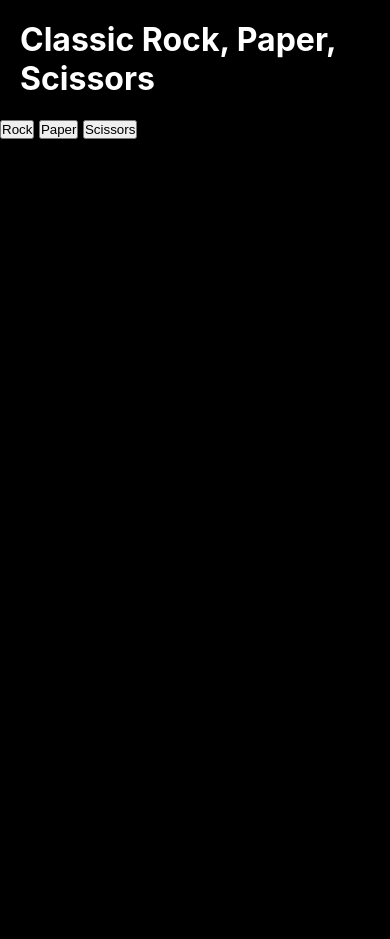
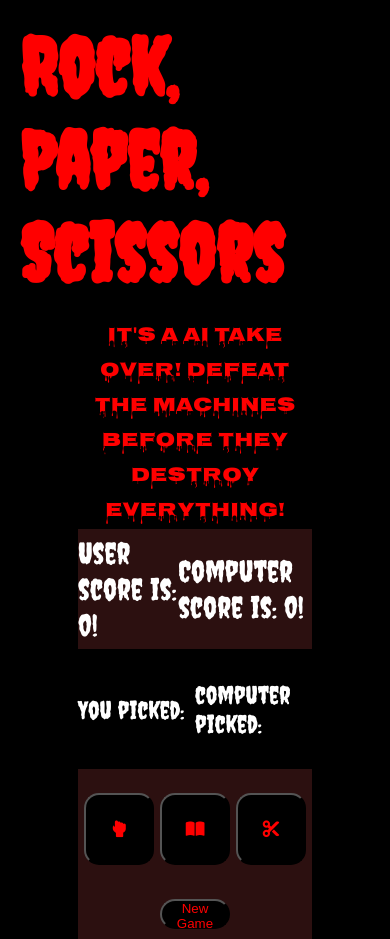
Before and after one commit to Lee-nkoana/rock-paper-scissor, a plain HTML site: page index.html in a window 390 px wide. Before the commit the page ends 864 px from the top, so only its background shows below. Drawn offline with nearby package versions, Linux system fonts and the light colour scheme.

Commit message:
UI changes, main design of game completed. Buttons are now responsive

```diff
--- a/index.html
+++ b/index.html
@@ -6,22 +6,40 @@
         <meta name="viewport" content="width=device-width, initial-scale=1.0">
         <link rel="stylesheet" href="style.css">
         <link rel="stylesheet" href="https://cdn.jsdelivr.net/npm/bootstrap-icons@1.10.5/font/bootstrap-icons.css">
+        <link rel="stylesheet" href="https://fonts.googleapis.com/css?family=Creepster">
+        <link rel="preconnect" href="https://fonts.googleapis.com">
+        <link rel="preconnect" href="https://fonts.gstatic.com" crossorigin>
+        <link href="https://fonts.googleapis.com/css2?family=Nosifer&display=swap" rel="stylesheet">
+        <script src="https://kit.fontawesome.com/d10563301d.js" crossorigin="anonymous"></script>
         <script src="script.js"></script>
         <title>Rock-paper-scissors</title>
     </head>
     <body>
         <div class="title">
-            <h1>Classic Rock, Paper, Scissors</h1>
+            <h1> Rock, Paper, Scissors</h1>
+        </div>
+        <div class="intro">
+            It's a AI take over! Defeat the machines before they destroy everything!
+        </div>
+        <div id="scoreBox">
+            <div>User score is: <span id="userScore">0</span>!</div>
+            <div>Computer score is: <span id="compScore">0</span>!</div>
         </div>
         <div class="game_box">
-            <div id="userPicks">
-                <button id="btnRock" >Rock</button>
-                <button id="btnPaper" >Paper</button>
-                <button id="btnScissors" >Scissors</button>
+            <div class="userPick_disp">
+                You picked: <span id="user_data"> </span>
             </div>
             <div id="compPicks">
-
+                computer picked: <span id="comp_data"> </span>
             </div>
+        </div>
+        <div id="userPicks">
+            <button id="btnRock" ><i class="fa-solid fa-hand-back-fist fa-lg"></i></i></button>
+            <button id="btnPaper" ><i class="fa-solid fa-book-open fa-lg"></i></i></button>
+            <button id="btnScissors" ><i class="fa-solid fa-scissors fa-lg"></i></i></button>
+        </div>
+        <div class="genCont">
+            <button id="btnNewGame">New Game</button>
         </div>
     </body>
 </html>
--- a/script.js
+++ b/script.js
@@ -2,6 +2,8 @@ const options = ["rock", "paper", "scissors"];
 
 let userScore = 0;
 let computerScore = 0;
+
+let msgWinner = "";
 
 function getComputerChoice(){
     return options[(Math.floor(Math.random() * options.length))];
@@ -45,8 +47,13 @@ function playRound(playerPick){
         console.log("user gets a point");
     }
 
-    console.log("user score is: " + userScore);
-    console.log("computer score is: " + computerScore);
+    //displaying the user and computer scores
+    document.getElementById('userScore').textContent = `${userScore}`;
+    document.getElementById('compScore').textContent = `${computerScore}`;
+
+    //displaying user and computer picks
+    document.getElementById('user_data').textContent = ` ${usersChoice} `;
+    document.getElementById('comp_data').textContent = ` ${computerChoice} `;
 
     return computerChoice;
 
@@ -63,14 +70,20 @@ document.addEventListener('DOMContentLoaded', function(){
     document.querySelector('#btnScissors').onclick = ()=>{
         playRound('scissors');
     };
+    document.querySelector('#btnNewGame').onclick = () =>{
+        newGame();
+    }
+    Game();
 })
 
 function Game(){
     if(userScore = 5){
-    console.log("Congratulations! You win!");
+    msgWinner = "Congratulations! You win!";
+    newGame();
     }
     else if(computerScore = 5){
-    console.log("Game over! Computer wins!");
+    msgWinner = "Game over! Computer wins!";
+    newGame();
     }
 }
 
@@ -79,4 +92,13 @@ Game();
 function newGame(){
     userScore = 0;
     computerScore = 0;
+
+     //displaying the user and computer scores
+     document.getElementById('userScore').textContent = `${userScore}`;
+     document.getElementById('compScore').textContent = `${computerScore}`;
+
+      //displaying user and computer picks
+    document.getElementById('user_data').textContent = " ";
+    document.getElementById('comp_data').textContent = " ";
+
 }
--- a/style.css
+++ b/style.css
@@ -1,5 +1,5 @@
 body{
-    font-family: -apple-system, BlinkMacSystemFont, 'Segoe UI', Roboto, Oxygen, Ubuntu, Cantarell, 'Open Sans', 'Helvetica Neue', sans-serif;
+    font-family:  "Creepster", -apple-system, BlinkMacSystemFont, 'Segoe UI', Roboto, Oxygen, Ubuntu, Cantarell, 'Open Sans', 'Helvetica Neue', sans-serif;
     margin: 0;
     padding: 0;
     min-height: 100vh;
@@ -25,4 +25,105 @@ body, html{
     align-items: center;
     justify-content: center;
     margin: 20px;
+    font-family: "Creepster";
+    font-size: 40px;
+    color: red;
 }
+
+#btnRock, #btnPaper, #btnScissors, #btnNewGame{
+    width: 30%;
+    height: 60%;
+    color: red;
+    border-radius: 15px;
+    background-color: black;
+}
+
+.game_box{
+    display: flex;
+    flex-wrap: wrap;
+    align-items: center;
+    justify-content: space-evenly;
+    margin: auto;
+    width: 60%;
+    font-size: 25px;
+    height: 120px;
+}
+
+.userPick_disp{
+    display: flex;
+    width: 50%;
+}
+
+#userPicks{
+    display: flex;
+    align-items: center;
+    justify-content: space-evenly;
+    margin: auto;
+    width: 60%;
+    height: 120px;
+    background-color: rgb(44, 16, 16);
+}
+
+#compPicks{
+    display: flex;
+    align-items: center;
+    height: 100%;
+    width: 50%;
+}
+
+#scoreBox{
+    display: flex;
+    font-size: 30px;
+    width: 60%;
+    align-items: center;
+    justify-content: space-evenly;
+    margin: auto;
+    background-color: rgb(44, 16, 16);
+    height: 120px;
+}
+
+.genCont{
+    display: flex;
+    width: 60%;
+    height: 50px;
+    justify-content: center;
+    align-items: center;
+    margin: auto;
+    background-color: rgb(44, 16, 16);
+}
+
+#btnRock:hover{
+    background-color: rgb(48, 43, 43);
+}
+
+#btnPaper:hover{
+    background-color: rgb(48, 43, 43);
+}
+
+#btnScissors:hover{
+    background-color: rgb(48, 43, 43);
+}
+
+#btnNewGame:hover{
+    background-color: rgb(48, 43, 43);
+}
+
+#user_data, #comp_data{
+    display: inline-block;
+    text-align: center;
+    margin: auto;
+    color: maroon;
+}
+
+.intro{
+    display: flex;
+    flex-wrap: wrap;
+    align-items: center;
+    width: 60%;
+    justify-content: center;
+    margin: auto;
+    font-family: "Nosifer";
+    font-size: 20px;
+    color: red;
+    text-align: center;
+}
```
